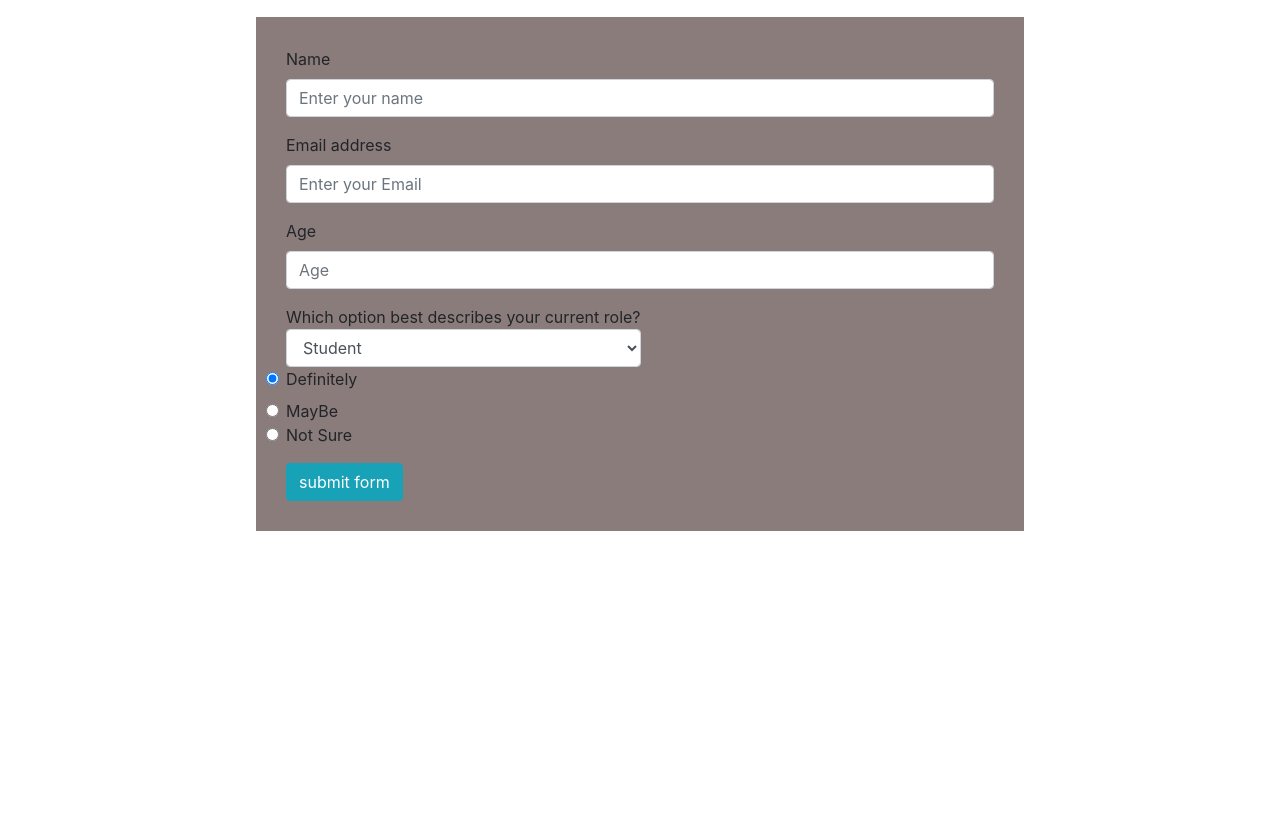
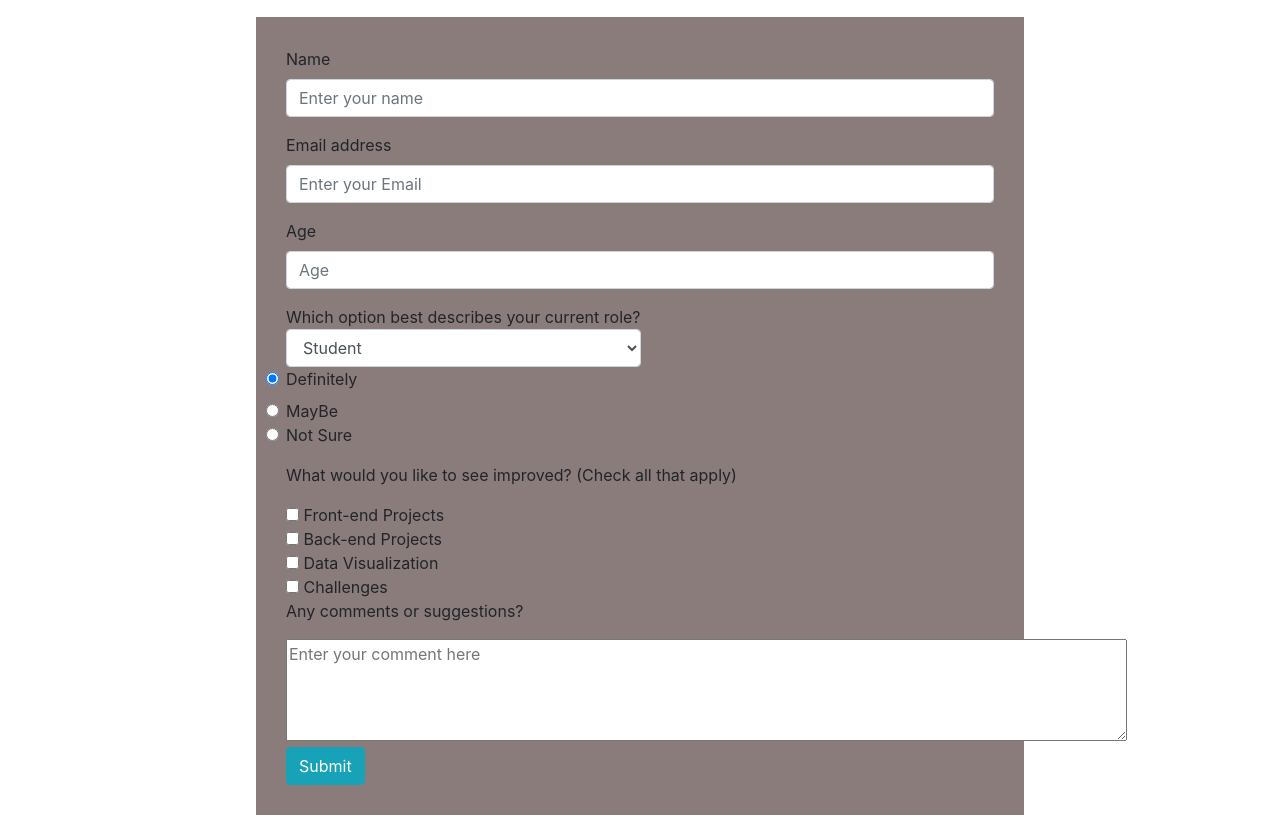
Before and after one commit to sunny775/Kutay-Sunday-Microverse, a plain HTML site: page index.html in a window 1280 px wide. Shown: the part 83-918 px from the top of the page. Before the commit the page ends 800 px from the top, so only its background shows below. Drawn offline with nearby package versions, Linux system fonts and the light colour scheme.

Commit message:
14 and 15

```diff
--- a/index.html
+++ b/index.html
@@ -22,7 +22,7 @@
     <form id="survey-form">
       <div class="form-group">
         <label for="name" id="name-label">Name</label>
-        <input type="text" class="form-control" id="name" placeholder="Enter your name">
+        <input type="text" class="form-control" id="name"  placeholder="Enter your name">
       </div>
       <div class="form-group">
         <label for="Email" id="email-label">Email address</label>
@@ -56,8 +56,25 @@
         Not Sure
       </label>
      </div>
+<div>
+  <p>What would you like to see improved? (Check all that apply)</p>
+  <input type="checkbox" value="front-end">
+  Front-end Projects </br>
+  <input type="checkbox" value="back-end">
+  Back-end Projects </br>
+    <input type="checkbox" value="data-visual">
+  Data Visualization </br>
+  <input type="checkbox" value="challenge">
+  Challenges
+</div>
 
-      <input type='submit' value='submit form' class='btn btn-info'/>
+<div>
+  <p>Any comments or suggestions?</p>
+  <textarea class="textarea" placeholder="Enter your comment here" rows="4" cols="80"></textarea>
+
+</div>
+
+      <input type='submit' value='Submit' class='btn btn-info' id="submit"/>
     </form>
   </div>
     <script src="js/index.js"></script>
```
